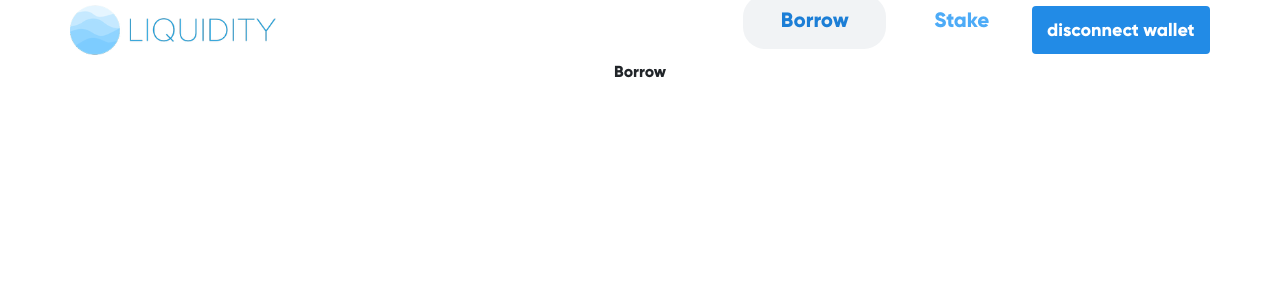
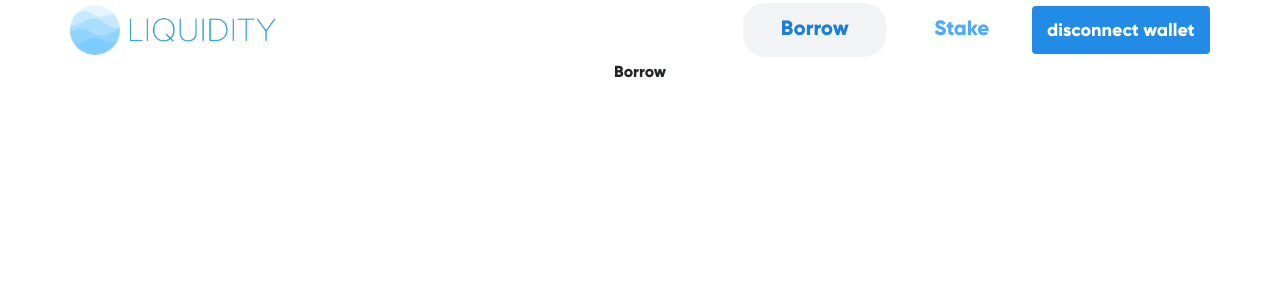
Before and after one commit to likelion-liquidity/liquidity-front, a React (Create React App) app: page /borrow in a window 1280 px wide. Shown: the top 300 px of the page. Built offline with nearby package versions, Linux system fonts and the light colour scheme; what caver-js would draw is missing.

Commit message:
style : header margin 변경

```diff
--- a/src/components/base/Header.js
+++ b/src/components/base/Header.js
@@ -41,8 +41,7 @@ const St = {
     display: flex;
     flex-direction: row;
 
-    margin-top: 0;
-
+    margin: auto;
     a {
       text-decoration: none;
       margin: 10px 5px;
```
